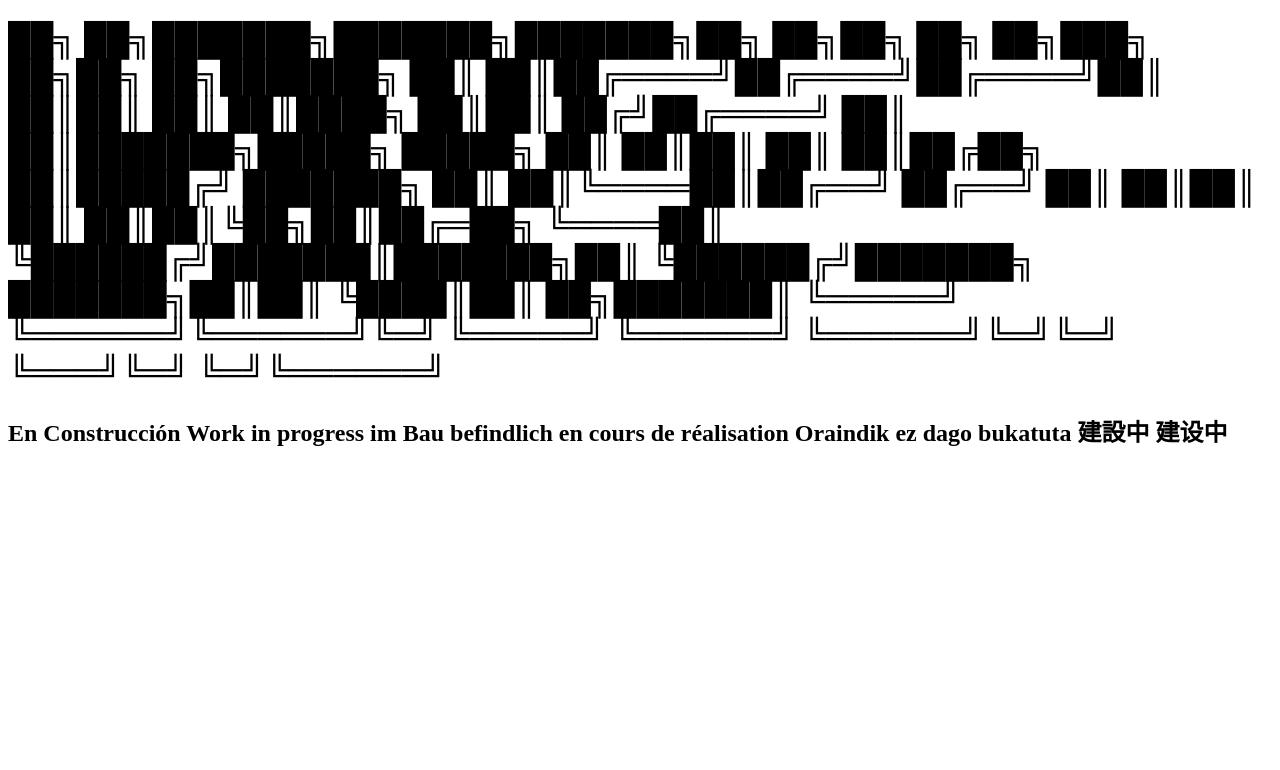
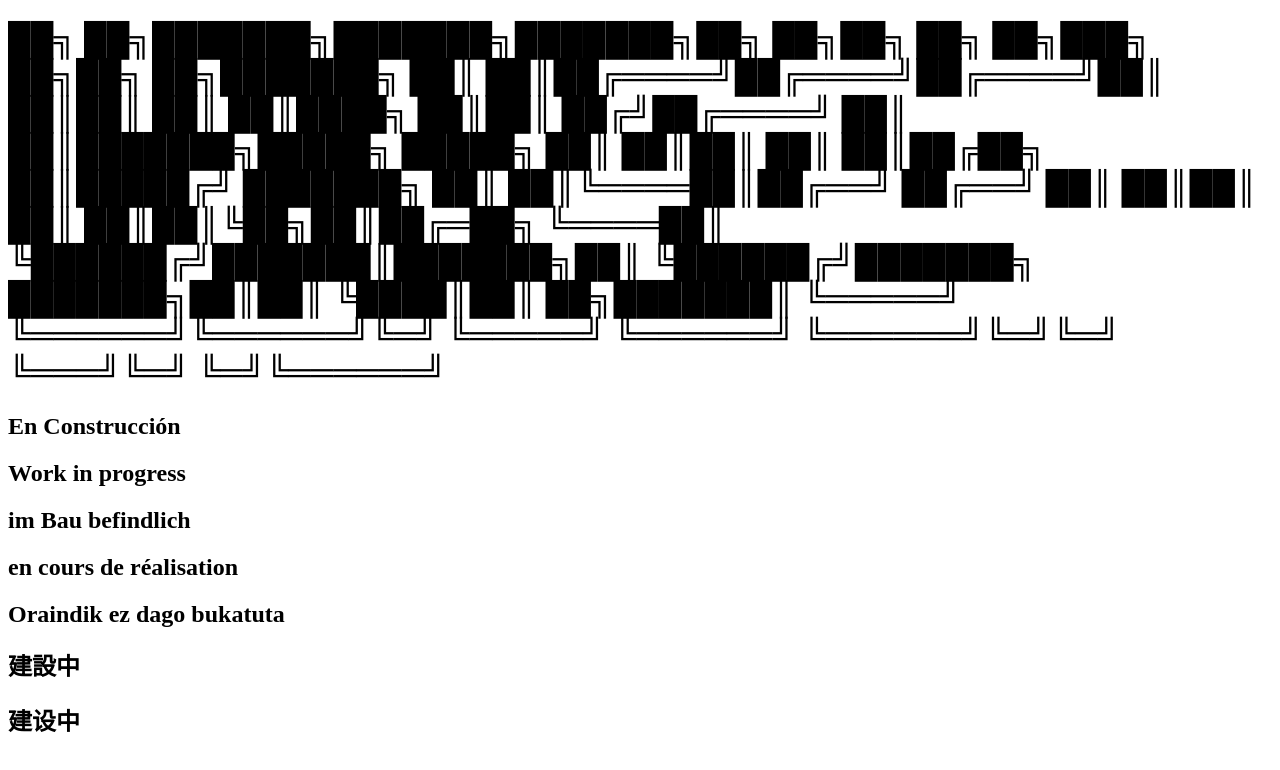
Before and after one commit to IngrownMink4/useful-links, a plain HTML site: page index.html in a window 1280 px wide. Drawn offline with Linux system fonts and the light colour scheme.

Commit message:
Update index.html

```diff
--- a/index.html
+++ b/index.html
@@ -22,11 +22,24 @@
 
     <h2>
         En Construcción
+    </h2>
+    <h2>
         Work in progress
+    </h2>
+    <h2>
         im Bau befindlich
+</h2>
+<h2>
         en cours de réalisation
+</h2>
+    <h2>
         Oraindik ez dago bukatuta
+</h2>
+    <h2>
         建設中
+</h2>
+    <h2>
         建设中
+</h2>
 
     </h2>
```
